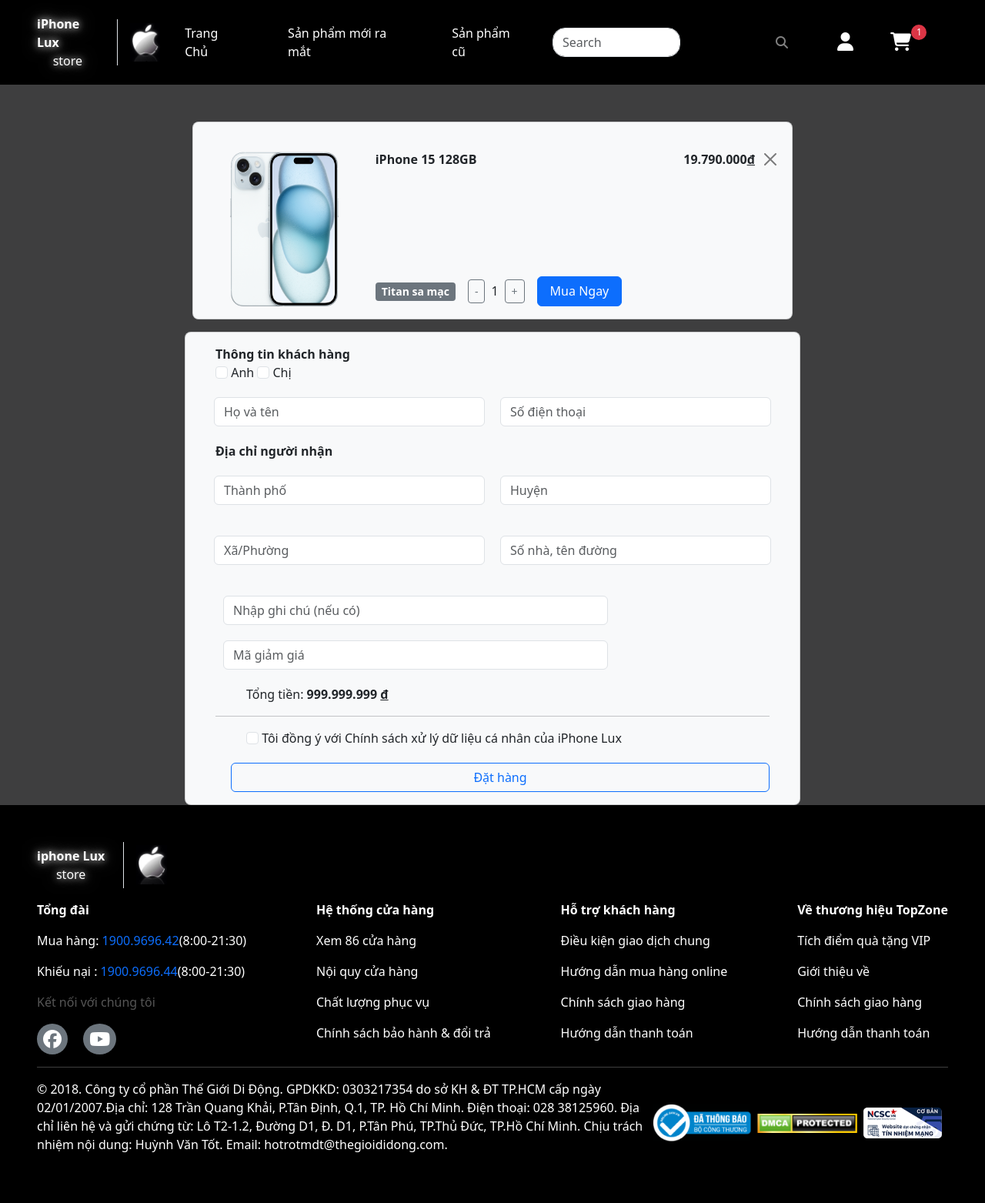
After one commit to Kieutritiep/duan1Fpoly, a PHP site: page /baseDuanpoly/app/views/users/carts/cart_details.php in a window 1280 px wide. The commit adds this page. Shown: the whole page at 77% size. Run offline with PHP 8.4, Linux system fonts and the light colour scheme; some libraries are stand-ins or nearby versions.

Commit message:
binhUpdate

```diff
--- a/app/index.php
+++ b/app/index.php
@@ -7,6 +7,7 @@ require_once './commons/function.php'; // Hàm hỗ trợ
 // Require toàn bộ file Controllers admin
 // Require toàn bộ file Controllers users
 require_once './controllers/users/listProductUserController.php';
+
 
 // Require toàn bộ file Models admin
 
@@ -28,10 +29,13 @@ try {
         // điều hướng cho phần quản trị viên
         match ($act) {
             '/' => (new listProductUsersController())->listProductUser(),
-
+            'cart_dt'=> include "./views/users/carts/cart_details.php",
+            'cart_trong'=> include "./views/users/carts/cart_trong.php",
+            'home'=> include "./views/users//products/listProductUser.php",
             default => throw new Exception('404 Not Found', 404),
         };
     }
+
 } catch (Exception $e) {
     http_response_code($e->getCode());
     echo $e->getMessage();
--- /dev/null
+++ b/app/views/users/carts/cart_details.php
@@ -0,0 +1,115 @@
+<?php
+    require_once $_SERVER['DOCUMENT_ROOT'] .'/baseDuanpoly/app/views/users/layout/header.php';
+?><!-- start Banner -->
+<style>
+    .form-control {
+        margin: 20px 10px;
+        width: 50%;
+    }
+    .form-control.gg{
+        width: 500px;
+
+    }
+    .card-body{
+        display: flex;
+        justify-content: space-around;
+        flex-wrap: wrap;
+    }
+    .img{
+        flex: 1;
+        width: 130px;
+    }
+    .card {
+  background-color: #f8f9fa;
+  border-radius: 8px;
+}
+
+.badge {
+  font-size: 0.875rem;
+  padding: 0.3rem 0.5rem;
+  border-radius: 4px;
+}
+
+.by {
+  padding: 0.4rem 1rem;
+}
+
+
+</style>
+<div class="card container p-3 mb-3" style="max-width: 780px;">
+  <div class="d-flex gap-3">
+    <img src="./public/images/iphone15.png" alt="iPhone 15" class="rounded" style="flex: 1;width: 130px; height: auto;">
+
+    <div class="flex-grow-1">
+
+      <div class="d-flex justify-content-between align-items-start mb-2" style="margin-top: 20px;">
+        <span class="fw-bold">iPhone 15 128GB</span>
+        <div class="d-flex align-items-center gap-2">
+          <span class="fw-bold">19.790.000<u>đ</u></span>
+          <button class="btn-close fs-7" aria-label="close" data-bs-dismiss="alert"></button>
+        </div>
+      </div>
+
+
+      <div class="d-flex align-items-center gap-3" style="margin-top: 140px;">
+        <div>
+          <span class="badge bg-secondary">Titan sa mạc</span>
+        </div>
+
+        <div class="d-flex align-items-center gap-2">
+          <button class="btn btn-outline-secondary btn-sm">-</button>
+          <span>1</span>
+          <button class="btn btn-outline-secondary btn-sm">+</button>
+        </div>
+
+        <div>
+          <button class="btn btn-primary by">Mua Ngay</button>
+        </div>
+      </div>
+    </div>
+  </div>
+</div>
+
+
+<div class="card container " style="width: 800px;">
+    <div class="card-body">
+    <div>
+        <div>
+            <B>Thông tin khách hàng</B> <br>
+            <span><input class="form-check-input" type="checkbox" name="" id=""> Anh</span>
+            <span><input class="form-check-input" type="checkbox" name="" id=""> Chị</span>
+            <div class="row">
+            <input class="form-control col" type="text" placeholder="Họ và tên">
+            <input class="form-control col" type="text" placeholder="Số điện thoại">
+        </div>
+        </div>
+        <div>
+            <b>Địa chỉ người nhận</b>
+            <div class="row">
+                <input class="form-control col" type="text" placeholder="Thành phố">
+                <input class="form-control col" type="text" placeholder="Huyện">
+
+            </div>
+            <div class="row">
+            <input class="form-control col" type="text" placeholder="Xã/Phường">
+            <input class="form-control col" type="text" placeholder="Số nhà, tên đường">
+            </div>
+            <div><input class="form-control gg" type="text" placeholder="Nhập ghi chú (nếu có)"></div>
+            <div><input class="form-control gg" type="text" placeholder="Mã giảm giá">
+
+        </div>
+        </div>
+        <div >
+            <span style="margin-left: 40px;">Tổng tiền: </span>
+            <b>999.999.999 <u>đ</u></b>
+            <hr>
+            <span style="margin-left: 40px;"><input class="form-check-input" type="checkbox" name="" id=""> Tôi đồng ý với Chính sách xử lý dữ liệu cá nhân của iPhone Lux</span>
+
+        </div>
+       <div ><button class="btn btn-outline-primary " style="width: 700px; margin-left: 20px; margin-top: 20px;">Đặt hàng</button></div>
+    </div>
+    </div>
+    </div>
+<?php
+    require_once $_SERVER['DOCUMENT_ROOT'] .'/baseDuanpoly/app/views/users/layout/footter.php';
+?>
--- a/app/views/users/layout/header.php
+++ b/app/views/users/layout/header.php
@@ -69,7 +69,7 @@
         <div class="flex-grow-1">
             <ul class="d-flex list-unstyled m-0 justify-content-center">
                 <li class="mx-3">
-                    <a href="#" class="menu-link text-reset text-decoration-none px-3 py-2 d-block">Trang Chủ</a>
+                    <a href="index.php?act=home" class="menu-link text-reset text-decoration-none px-3 py-2 d-block">Trang Chủ</a>
                 </li>
                 <li class="mx-3">
                     <a href="#" class="menu-link text-reset text-decoration-none px-3 py-2 d-block">Sản phẩm mới ra mắt</a>
@@ -84,10 +84,10 @@
             <input type="text" class="form-control rounded-4 pe-5 me-5" placeholder="Search" required>
             <i class="fa-solid fa-magnifying-glass position-absolute top-50 end-0 translate-middle-y me-3" style="color: gray;"></i>
         </form>
-        <a href="" class="text-decoration-none text-reset">
+        <a href="#" class="text-decoration-none text-reset">
             <i class="fa-solid fa-user me-5 ms-5 fs-4"></i>
         </a>
-        <a href="#" class="position-relative text-reset text-decoration-none">
+        <a href="index.php?act=cart_dt" class="position-relative text-reset text-decoration-none">
             <i class="fa-solid fa-cart-shopping me-5 fs-4"></i>
             <p class="position-absolute top-0 start-50 translate-middle bg-danger text-white rounded-circle d-flex justify-content-center align-items-center" style="width: 20px; height: 20px; font-size: 12px;">1</p>
         </a>
--- a/app/views/users/products/listProductUser.php
+++ b/app/views/users/products/listProductUser.php
@@ -1,7 +1,7 @@
 <?php
     require_once $_SERVER['DOCUMENT_ROOT'] .'/baseDuanpoly/app/views/users/layout/header.php';
 ?><!-- start Banner -->
-        <div class="container" style="padding:0 80px;">
+        <dclass="container" style="padding:0 80px;"iv class="container" style="padding:0 80px;">
             <div id="carouselExampleDark" class="carousel carousel-dark slide">
             <div class="carousel-indicators">
                 <button type="button" data-bs-target="#carouselExampleDark" data-bs-slide-to="0" class="active" aria-current="true" aria-label="Slide 1"></button>
@@ -206,7 +206,7 @@
                 </div>
             </main>
         </div>
-    </div>
+    </dclass=>
 <?php
     require_once $_SERVER['DOCUMENT_ROOT'] .'/baseDuanpoly/app/views/users/layout/footter.php';
 ?>
```
Also changed, not shown: app/views/users/carts/cart_trong.php (added, +17 -0 lines), app/public/images/iphone15.png (added).
